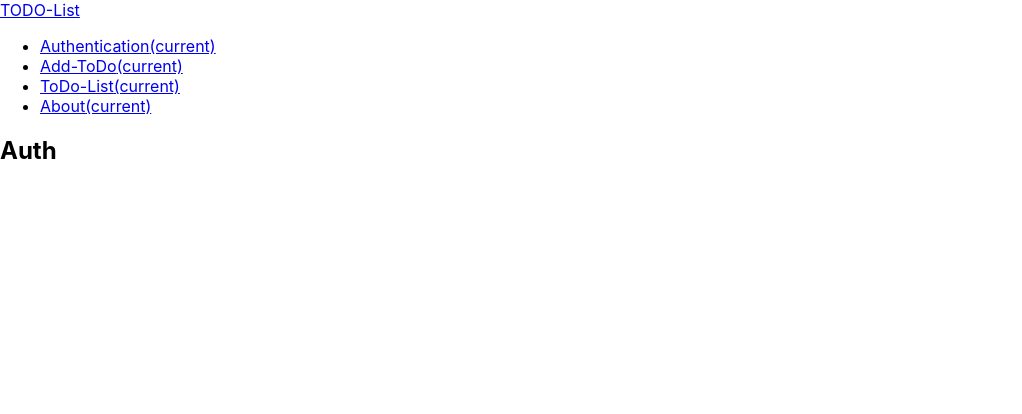
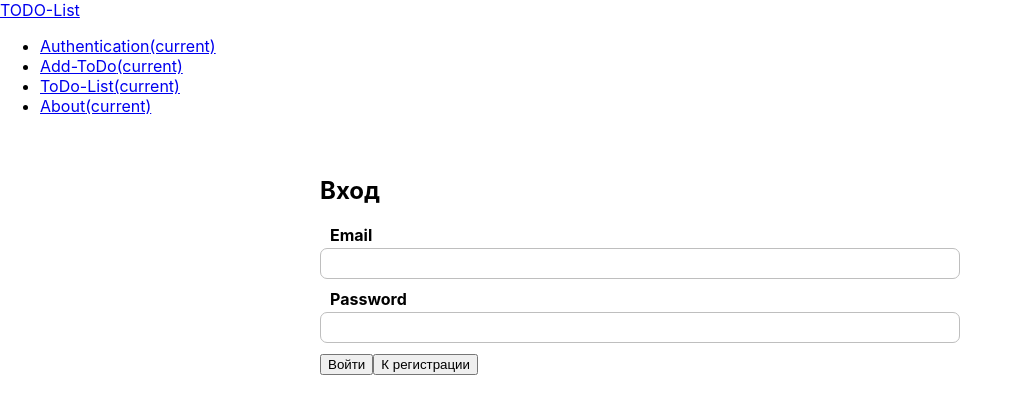
Before and after one commit to Diman142/React-ToDo, a React (Create React App) app: page / in a window 1280 px wide. Shown: the top 414 px of the page, without its empty margins (0-1022 px from the left). Built offline with nearby package versions, Linux system fonts and the light colour scheme; the HTML template or start-up script is replaced by a standard one.

Commit message:
add deleting of component and auth Component layout

```diff
--- /dev/null
+++ b/src/components/input/Input.js
@@ -0,0 +1,34 @@
+import React from 'react'
+import classes from './Input.module.css'
+
+function isInvalid({valid, touched, shouldValidate}){
+	return !valid && shouldValidate && touched
+}
+
+export const Input = props => {
+	const inputType = props.type || 'text'
+	const cls = [classes.Input]
+	const htmlFor = `${inputType}-${Math.random()}`
+
+	if(isInvalid(props)){
+		cls.push(classes.invalid)
+	}
+
+
+	return (
+		<div className={cls.join(' ')}>
+			<label htmlfor={htmlFor}>{props.label}</label>
+			<input
+			type="text"
+			id={htmlFor}
+			value={props.value}
+			onChange={props.onChange}
+			/>
+
+			{
+				isInvalid(props) ? <span>{props.errorMessage || "Введите верное значение"}</span> : null
+			}
+
+		</div>
+	)
+}
--- /dev/null
+++ b/src/components/input/Input.module.css
@@ -0,0 +1,35 @@
+.Input {
+    margin-bottom: 10px;
+}
+
+.Input label {
+    margin-bottom: 3px;
+    margin-left: 10px;
+    padding: 0;
+    display: block;
+    font-weight: bold;
+}
+
+.Input input {
+    display: block;
+    box-sizing: border-box;
+    border: 1px solid #bebebe;
+    padding: 7px;
+    margin: 0 0 5px;
+    width: 100%;
+    outline: none;
+    transition: all 300ms ease-in-out;
+    border-radius: 7px;
+    text-indent: 8px;
+}
+
+.Input span {
+    margin-left: 10px;
+    color: #f01f30;
+    font-size: 12px;
+    font-weight: bold;
+}
+
+.Input.invalid label {
+    color: #f01f30;
+}
--- a/src/containers/AddTodo/AddTodo.js
+++ b/src/containers/AddTodo/AddTodo.js
@@ -3,7 +3,6 @@ import classes from './AddTodo.module.css'
 import axios from 'axios'
 
 
-let counter = 0;
 class AddTodo extends Component {
 
   constructor(props) {
@@ -21,10 +20,9 @@ class AddTodo extends Component {
   submitHandler(event){
     event.preventDefault();
     let data = {};
-    counter++;
     data.header = this.state.headerValue;
     data.descr = this.state.descrValue;
-    data.id = counter;
+    data.id = +new Date();
     axios.post('https://react-todo-b0a36.firebaseio.com/task.json', data)
     .then((response) => {console.log(response)})
     .catch((error) => {console.error(error)})
--- a/src/containers/Auth/Auth.js
+++ b/src/containers/Auth/Auth.js
@@ -1,12 +1,58 @@
-import React, {Component} from 'react'
+import React, { Component } from 'react'
+import classes from './Auth.module.css'
+import {Input} from '../../components/input/Input'
 
-export class Auth extends Component{
+export class Auth extends Component {
+
+  constructor(props){
+    super(props)
+
+    this.state = {
+      formFlag: true
+    }
+
+    this.getForm = this.getForm.bind(this)
+  }
+
+  toggleForm(){
+    this.setState({formFlag: !this.state.formFlag})
+  }
+
+  authHandler = (event) => {
+    event.preventDefault()
+  }
+
+  regHandler = (event) => {
+    event.preventDefault()
+  }
 
 
-    render(){
-        return(
-            <h2>Auth</h2>
+  getForm(){
+    if(this.state.formFlag){
+      return(
+        <form className={classes.authForm} onSubmit={this.authHandler}>
+        <h2 className="text-center">Вход</h2>
+        <Input label="Email" errorMessage={"test"}/>
+        <Input label="Password"/>
+        <button type="submit" className="btn btn-primary">Войти</button>
+        <button type="button" className="btn btn-dark ml-2" onClick={() => {this.toggleForm()}}>К регистрации</button>
+      </form>
+      )
+    } else {
+      return(
+      <form className={classes.authForm}  onSubmit={this.regHandler}>
+        <h2 className="text-center">Регистрация</h2>
+        <Input label="Email"/>
+        <Input label="Password"/>
+        <button type="submit" className="btn btn-primary">Зарегистрироваться</button>
+        <button type="button" className="btn btn-dark ml-2" onClick={() => {this.toggleForm()}}>Ко входу</button>
+    </form>
+      )
+    }
+  }
 
-        )
-    }
+
+  render() {
+    return this.getForm()
+  }
 }
--- /dev/null
+++ b/src/containers/Auth/Auth.module.css
@@ -0,0 +1,10 @@
+.tranlateform{
+
+
+}
+
+.authForm{
+    width: 50%;
+    margin: 0 auto;
+    margin-top: 60px;
+}
--- a/src/containers/TodoItem/TodoItem.js
+++ b/src/containers/TodoItem/TodoItem.js
@@ -1,7 +1,8 @@
 import React, { useState } from 'react';
 import classes from './TodoItem.module.css'
+import axios from 'axios'
 
-
+const url = 'https://react-todo-b0a36.firebaseio.com/task/';
 export function TodoItem(props) {
   const [disabledBtn, setDisabledBtn] = useState(true)
 
@@ -9,6 +10,7 @@ export function TodoItem(props) {
     let parent = event.target.parentNode
     parent.style.opacity = 0.5;
     setDisabledBtn(!disabledBtn);
+    changeState()
   }
 
   function backTask(event){
@@ -17,22 +19,46 @@ export function TodoItem(props) {
     setDisabledBtn(!disabledBtn);
   }
 
-  function deleteItem(event){
+  function changeState(id){
+    if(props.items.length){
+      let itemData = [...props.items]
+      itemData = itemData.filter(item => {
+          if(+item.id !== +id){
+            return item
+          }
+      })
+      props.deleteHandler(itemData)
+    }
+  }
+
+  async function deleteItem(event, url){
     let parent = event.target.parentNode;
-    parent.querySelector('.btn-primary').removeEventListener('click', completeTask);
-    parent.querySelector('.btn-danger').removeEventListener('click', backTask)
-    parent.remove();
+    changeState(parent.id);
+    const response = await axios.get(`${url}.json`)
+    try{
+      let deleteKey = ""
+      let keys = Object.keys(response.data)
+      keys.forEach(item => {
+        if(+response.data[item].id === +parent.id){
+           deleteKey = item
+        }
+      })
+      const deleteResp = await axios.delete(`${url+deleteKey}.json`)
+      alert('Задача удалена')
+    } catch(e){
+      console.error(e)
+    }
   }
 
   return (
 
-    <li style={{listStyle: 'none'}} className="card-body col-lg-4 mt-2 position-relative">
+    <li style={{listStyle: 'none'}} className="card-body col-lg-4 mt-2 position-relative" id={props.id}>
       <h5 className="card-title">{props.header}</h5>
       <p className="card-text">{props.descr}</p>
       <p className="card-text"><small className="text-muted">Срок выполнения: {"не указан"}</small></p>
       <button className="btn btn-primary mr-2" onClick={completeTask} disabled={!disabledBtn}>Завершить</button>
       <button style={{backgroundColor: "red"}} className="btn btn-danger" onClick={backTask} disabled={disabledBtn}>Вернуться</button>
-      <button type="button" className={`close ${classes.closeTodo}`} aria-label="Close" onClick={deleteItem}>&times;</button>
+      <button type="button" className={`close ${classes.closeTodo}`} aria-label="Close" onClick={(event) => {deleteItem(event, url)}}>&times;</button>
     </li>
   )
 }
--- a/src/containers/TodoList/TodoList.js
+++ b/src/containers/TodoList/TodoList.js
@@ -7,19 +7,13 @@ export class TodoList extends Component {
     super(props)
 
     this.state = {
-      items: []
+      items: [],
     }
+
+    this.deleteHandler = this.deleteHandler.bind(this)
   }
 
-  getItem(items){
-    if(items.length){
-      return items.map((item, index) => {
-        return <TodoItem header = {item.header} descr = {item.descr} key={index + item.header}/>
-      })
-    } else {
-      return <div>Задачи отсутствуют</div>
-    }
-  }
+
 
   async componentDidMount() {
     try {
@@ -38,9 +32,34 @@ export class TodoList extends Component {
     }
   }
 
+  deleteHandler(items){
+    this.setState({items: items})
+  //   console.log(this.state.ie)
+  //   if(this.state.items.length){
+  //     let itemData = [...this.state.items]
+  //     itemData = itemData.map((item) => {
+  //       if(+item.id !== +id){
+  //         return item
+  //       }
+  //     })
+  //     console.log(itemData)
+  // }
+  }
+
+getItem(items){
+  if(items.length){
+    return items.map((item, index) => {
+      return <TodoItem header = {item.header} descr = {item.descr} key={index + item.header} id={item.id} deleteHandler={this.deleteHandler} items={this.state.items}/>
+    })
+  } else {
+    return <div>Задачи отсутствуют</div>
+  }
+}
+
 
 
   render() {
+    // console.log(this.state.items)
     return (
       <div>
         <h2 className="mt-4 text-center">Todo-List</h2>
```
